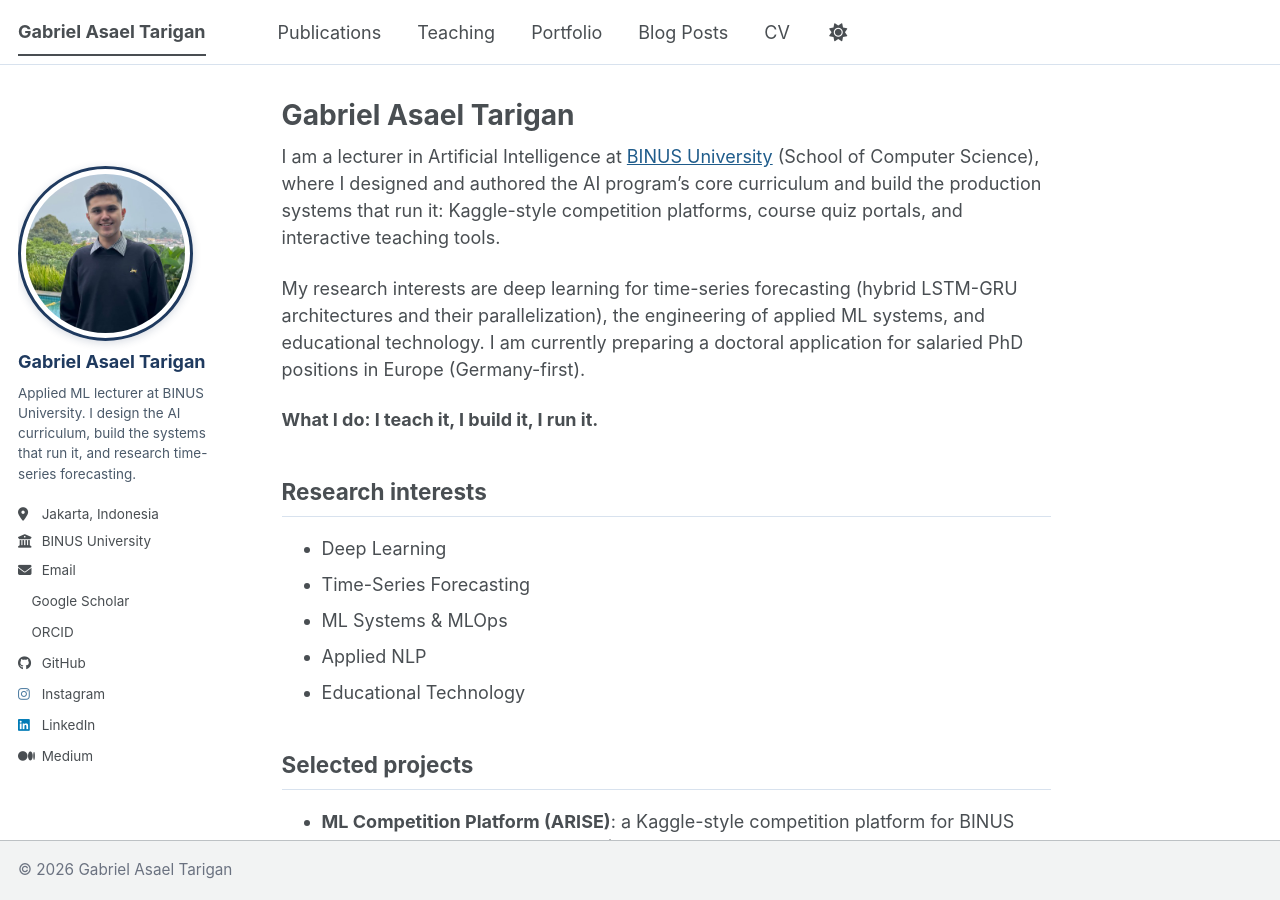
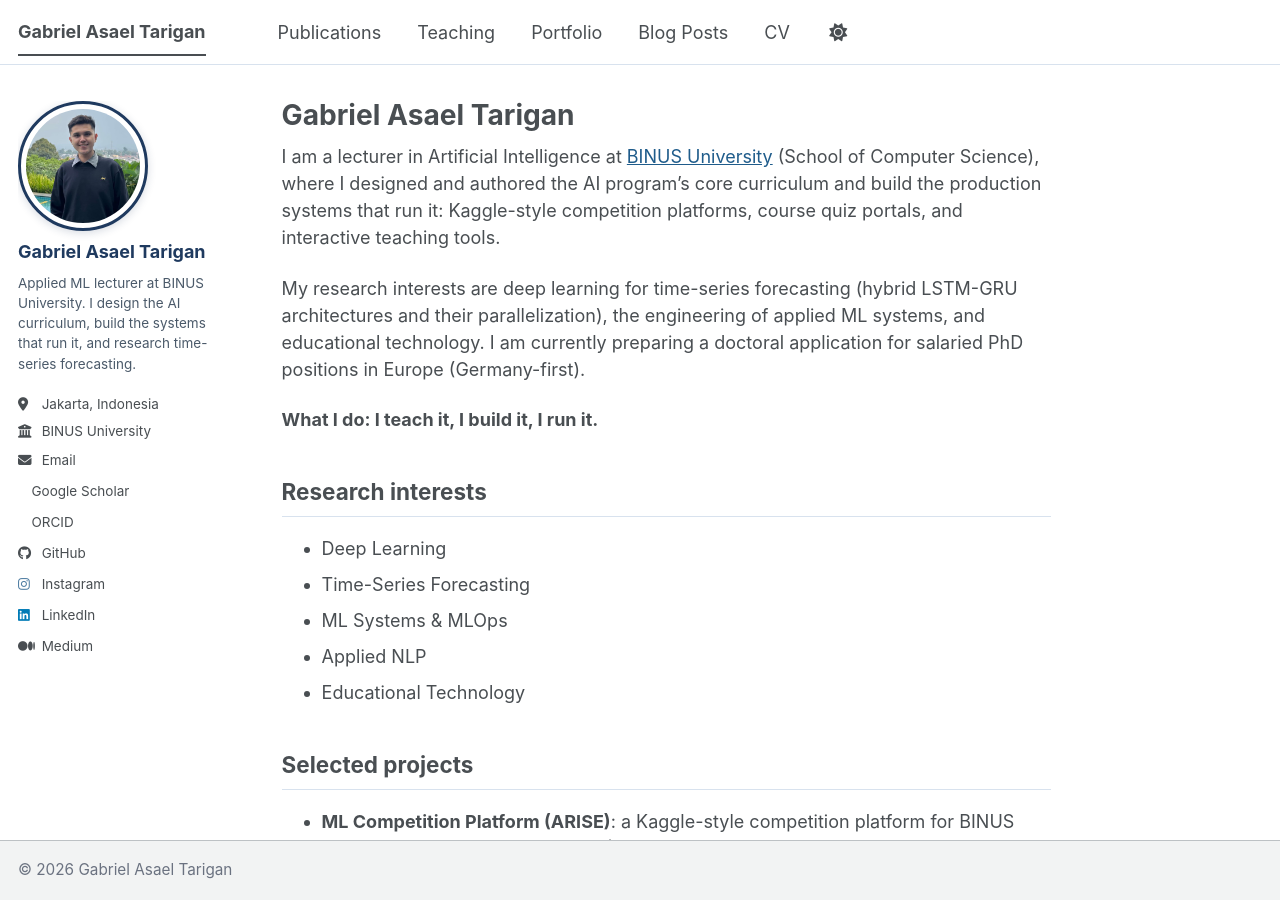
Before and after one commit to asaeltarigan/asaeltarigan.github.io, a Jekyll site: the page built from _pages/about.md, in a window 1280 px wide and 900 px high. Built offline with Jekyll 4.4.1, drawn with Linux system fonts in a browser that asks for light colours; a style sheet for code colours, icons or effects is not loaded.

Commit message:
Sidebar: trim avatar + kill JS padding + height cap (no footer collision)

```diff
--- a/_includes/head.html
+++ b/_includes/head.html
@@ -14,4 +14,4 @@
 
 <!-- For all browsers -->
 <link rel="stylesheet" href="{{ base_path }}/assets/css/main.css">
-<link rel="stylesheet" href="{{ base_path }}/assets/css/custom.css?v=4">
+<link rel="stylesheet" href="{{ base_path }}/assets/css/custom.css?v=5">
--- a/assets/css/custom.css
+++ b/assets/css/custom.css
@@ -23,19 +23,24 @@ html[data-theme="dark"] {
   --global-code-background-color: #16213a;
 }
 
-/* Sidebar: avatar ring */
+/* Sidebar: avatar ring + sane size (theme renders it oversized) */
 .author__avatar img {
   border: 3px solid var(--global-base-color, #1f3a5f);
   border-radius: 50%;
   box-shadow: 0 2px 8px rgba(31, 58, 95, 0.18);
+  width: 130px;
+  height: 130px;
 }
 
 /* Sidebar: theme JS forces position:fixed which overlaps the footer on short
-   pages (fixed height + sticky offsets both collide at laptop sizes). Static
-   keeps the sidebar in normal flow so the footer can never touch it. */
+   pages, and adds 65px inline padding. Static + content-height + a height cap
+   guarantees the sidebar can never collide with the footer at any viewport. */
 .sidebar.sticky {
   position: static !important;
   align-self: start;
+  padding-top: 0 !important;
+  max-height: calc(100vh - 10em);
+  overflow-y: auto;
 }
 
 /* Sidebar: name + bio colors */
```
